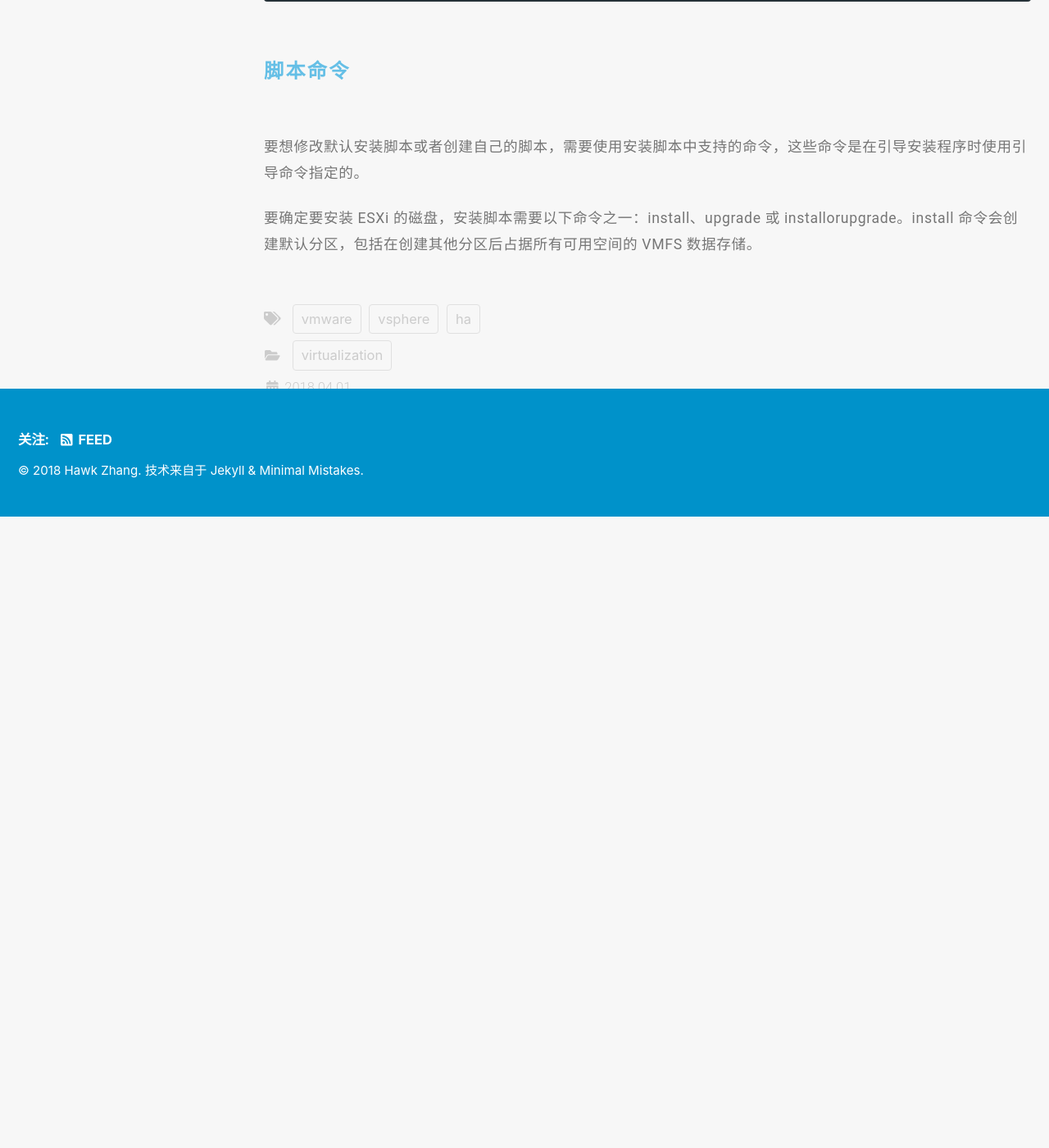
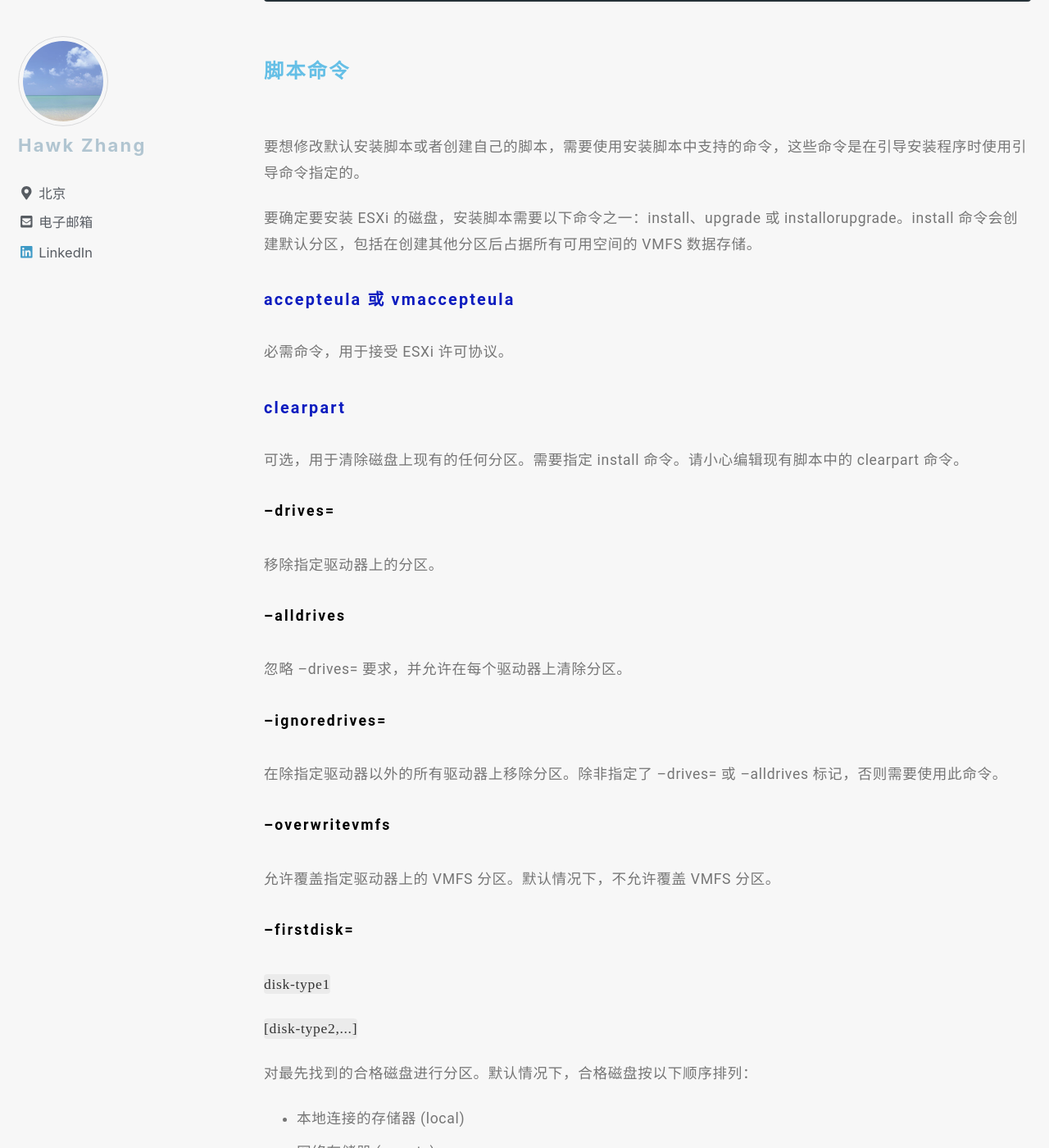
Before and after one commit to narru888/linotes_note, a Jekyll site: the page built from _posts/virtualizaion/2018-04-01-vsphere.setup.md, in a window 1280 px wide and 1400 px high, scrolled down 19081 px. Shown: the whole window at 82% size. Built offline with Jekyll 4.4.1, drawn with Linux system fonts in a browser that asks for light colours; nearby versions of some CDN libraries; a script that is not in the unit is left out; before the commit the page ends 19711 px from its top, so only the background shows below that; some of the changed text lies outside the part shown.

Commit message:
update on 2018-11-28 16:57:01 CST

```diff
--- a/_posts/virtualizaion/2018-04-01-vsphere.setup.md
+++ b/_posts/virtualizaion/2018-04-01-vsphere.setup.md
@@ -646,3 +646,41 @@ stampFile.write( time.asctime() )
 要想修改默认安装脚本或者创建自己的脚本，需要使用安装脚本中支持的命令，这些命令是在引导安装程序时使用引导命令指定的。
 
 要确定要安装 ESXi 的磁盘，安装脚本需要以下命令之一：install、upgrade 或 installorupgrade。install 命令会创建默认分区，包括在创建其他分区后占据所有可用空间的 VMFS 数据存储。
+
+##### accepteula 或 vmaccepteula
+
+必需命令，用于接受 ESXi 许可协议。
+
+##### clearpart
+
+可选，用于清除磁盘上现有的任何分区。需要指定 install 命令。请小心编辑现有脚本中的 clearpart 命令。
+
+###### --drives=
+
+移除指定驱动器上的分区。
+
+###### --alldrives
+
+忽略 --drives= 要求，并允许在每个驱动器上清除分区。
+
+###### --ignoredrives=
+
+在除指定驱动器以外的所有驱动器上移除分区。除非指定了 --drives= 或 --alldrives 标记，否则需要使用此命令。
+
+###### --overwritevmfs
+
+允许覆盖指定驱动器上的 VMFS 分区。默认情况下，不允许覆盖 VMFS 分区。
+
+###### --firstdisk=
+
+`disk-type1`
+
+`[disk-type2,...]`
+
+对最先找到的合格磁盘进行分区。默认情况下，合格磁盘按以下顺序排列：
+
+* 本地连接的存储器 (local)
+* 网络存储器 (remote)
+* USB 磁盘 (usb)
+
+可以使用附加到参数的逗号分隔列表更改磁盘的顺序。如果提供筛选列表，则会覆盖默认设置。可组合筛选器以指定特定磁盘，包括安装有 ESXi 的第一个磁盘的 esx、型号和供应商信息，或 VMkernel 设备驱动程序的名称。例如，要首选使用型号名称为 ST3120814A 的磁盘，及使用 mptsas 驱动程序的任何磁盘，而非普通本地磁盘，参数为 --firstdisk=ST3120814A,mptsas,local。
```
